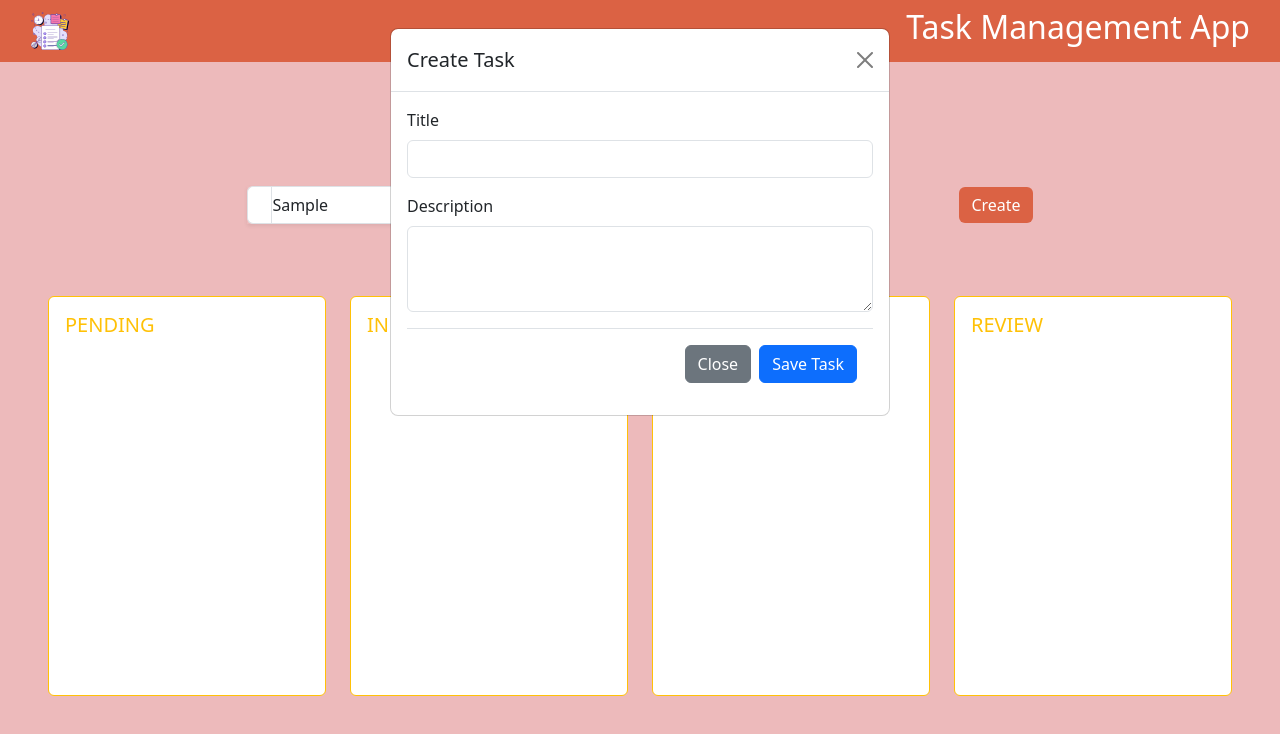
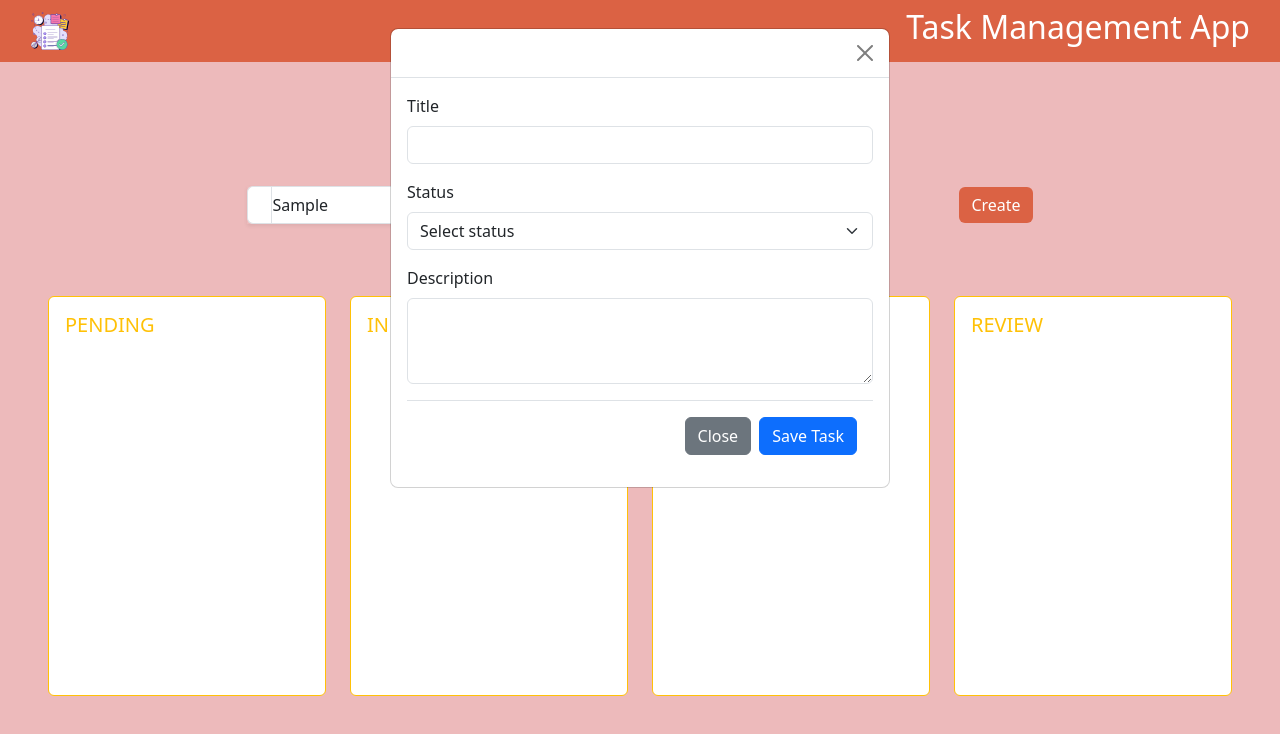
Before and after one commit to Bushrasidd/TaskManagement-frontend, a React (Vite) app: page / in a window 1280 px wide. Both pictures are taken after typing "Sample" into the empty fields and a click on the button "Create". Shown: the top 734 px of the page. Built offline with nearby package versions, Linux system fonts and the light colour scheme.

Commit message:
refactor task modal into child component and implement form submission logic

```diff
--- a/src/App.jsx
+++ b/src/App.jsx
@@ -3,9 +3,11 @@ import './App.css'
 import { BrowserRouter as Router } from 'react-router-dom';
 import Navbar from './Components/Navbar/Navbar';
 import SearchBar from './Components/SearchBar';
+import TaskModel from './Components/taskmodel';
 
 function App() {
   const [showModel, setShowModel] = useState(false);
+  const [alltasks, setAllTasks] = useState([]);
 
   const handleCloseModel = () => {
     setShowModel(false);
@@ -24,7 +26,7 @@ function App() {
       <Navbar />
       <main className='content-area'>
         <div className='d-flex justify-content-center align-items-center mt-4'>
-        <h1>Task Management App</h1>
+        <h1>Task Manage   ment App</h1>
         </div>
         <div className='d-flex flex-column flex-md-row justify-content-center align-items-center mt-4 gap-md-5'>
           <SearchBar onSearch={handleSearchAction} />
@@ -59,40 +61,11 @@ function App() {
         </div>
         </div>
         </main>
-        {showModel && (
-        <div className="modal fade show d-block" tabIndex="-1" role="dialog" aria-modal="true">
-            <div className="modal-dialog" role="document">
-              <div className="modal-content">
-                <div className="modal-header">
-                  <h5 className="modal-title">Create Task</h5>
-                  <button type="button" className="btn-close" aria-label="Close" onClick={handleCloseModel}></button>
-                </div>
-                <div className="modal-body">
-                  <form onSubmit={(e) => {
-                    e.preventDefault();
-                    const data = new FormData(e.target);
-                    const task = { title: data.get('title'), description: data.get('description') };
-                    console.log('Create task', task);
-                    handleCloseModel();
-                  }}>
-                    <div className="mb-3">
-                      <label className="form-label">Title</label>
-                      <input name="title" type="text" className="form-control" required />
-                    </div>
-                    <div className="mb-3">
-                      <label className="form-label">Description</label>
-                      <textarea name="description" className="form-control" rows="3" />
-                    </div>
-                      <div className="modal-footer">
-                      <button type="button" className="btn btn-secondary" onClick={handleCloseModel}>Close</button>
-                      <button type="submit" className="btn btn-primary">Save Task</button>
-                    </div>
-                  </form>
-                </div>
-              </div>
-            </div>
-          </div>
-        )}
+        <TaskModel
+          showModel={showModel}
+          handleCloseModel={handleCloseModel}
+          onSubmit={(newTask) => setAllTasks([...alltasks, newTask])}
+        />
 
       </div>
     </Router>
--- /dev/null
+++ b/src/Components/taskmodel.jsx
@@ -0,0 +1,55 @@
+import React from 'react';
+
+const TaskModel = (props) => {
+    if (!props.showModel) return null;
+
+  return(
+        <div className="modal fade show d-block" tabIndex="-1" role="dialog" aria-modal="true">
+            <div className="modal-dialog" role="document">
+              <div className="modal-content">
+                <div className="modal-header">
+                  <button type="button" className="btn-close" aria-label="Close" onClick={props.handleCloseModel}></button>
+                </div>
+                <div className="modal-body">
+                  <form onSubmit={(e) => {
+                    e.preventDefault();
+                    const data = new FormData(e.target);
+                    const taskData = {
+                      id:Date.now(),
+                      title: data.get('title'),
+                      status: data.get('status'),
+                      description: data.get('description')
+                    };
+                    props.onSubmit(taskData);
+                    props.handleCloseModel();
+                  }}>
+                    <div className="mb-3">
+                      <label className="form-label">Title</label>
+                      <input name="title" type="text" className="form-control" required />
+                    </div>
+                    <div className="mb-3">
+                      <label className="form-label">Status</label>
+                      <select name="status" className="form-select" required>
+                        <option value="">Select status</option>
+                        <option value="pending">Pending</option>
+                        <option value="in-progress">In Progress</option>
+                        <option value="completed">Completed</option>
+                        <option value="review">Review</option>
+                      </select>
+                    </div>
+                    <div className="mb-3">
+                      <label className="form-label">Description</label>
+                      <textarea name="description" className="form-control" rows="3" />
+                    </div>
+                      <div className="modal-footer">
+                      <button type="button" className="btn btn-secondary" onClick={props.handleCloseModel}>Close</button>
+                      <button type="submit" className="btn btn-primary">Save Task</button>
+                    </div>
+                  </form>
+                </div>
+              </div>
+            </div>
+          </div>
+)};
+
+export default TaskModel;
```
